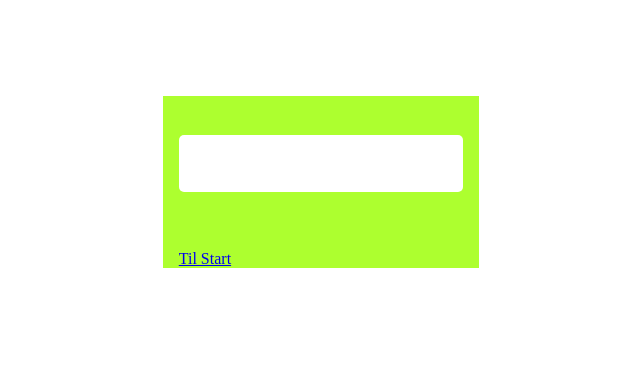
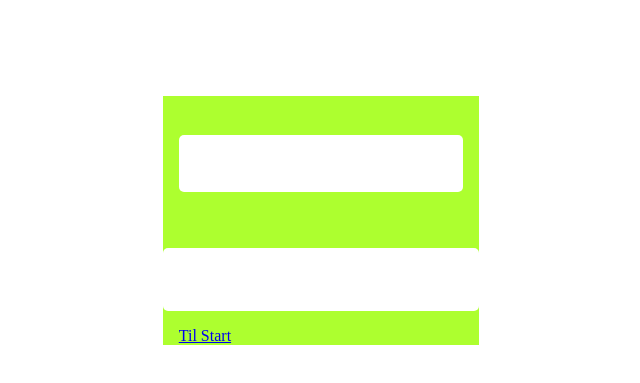
Before and after one commit to Ephyryon/Butikk-side, a plain HTML site: page scr/handlevogn.html in a window 1280 px wide. Shown: the part 79-462 px from the top of the page, without its empty margins (338-978 px from the left). Drawn offline with Linux system fonts and the light colour scheme.

Commit message:
update-1

```diff
--- a/scr/handlevogn.html
+++ b/scr/handlevogn.html
@@ -15,7 +15,9 @@
             <div class="text-sub-page">
                 <ul class="handlevogn-liste" id="cartContents"></ul>
             </div>
-            <div><item></item></div>
+            <div>
+                <ul class="handlevogn-liste" id="paymentContents"></ul>
+            </div>
             <div><item><a href="../index.html">Til Start</a></item></div>
         </div>
     </main>
--- a/scr/script.js
+++ b/scr/script.js
@@ -47,7 +47,7 @@ function Choice() {
     jarlsberg?.addEventListener("click", function() {
         list.push(ting);
         payment += price;
-        sessionStorage.setItem("payment");
+        sessionStorage.setItem("payment", JSON.stringify(payment));
         sessionStorage.setItem("list", JSON.stringify(list));
         console.log(list);
         updateCartContents();
```
